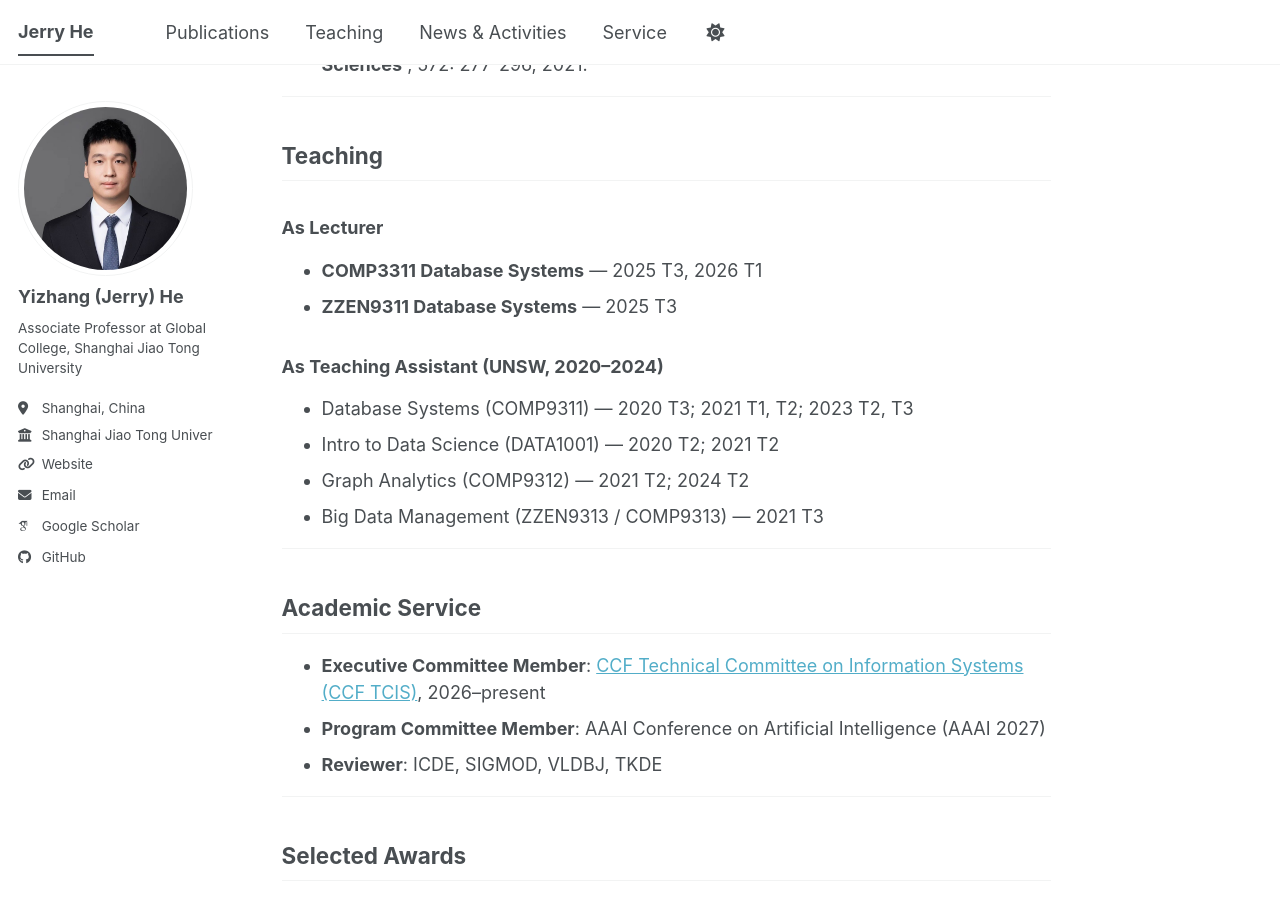
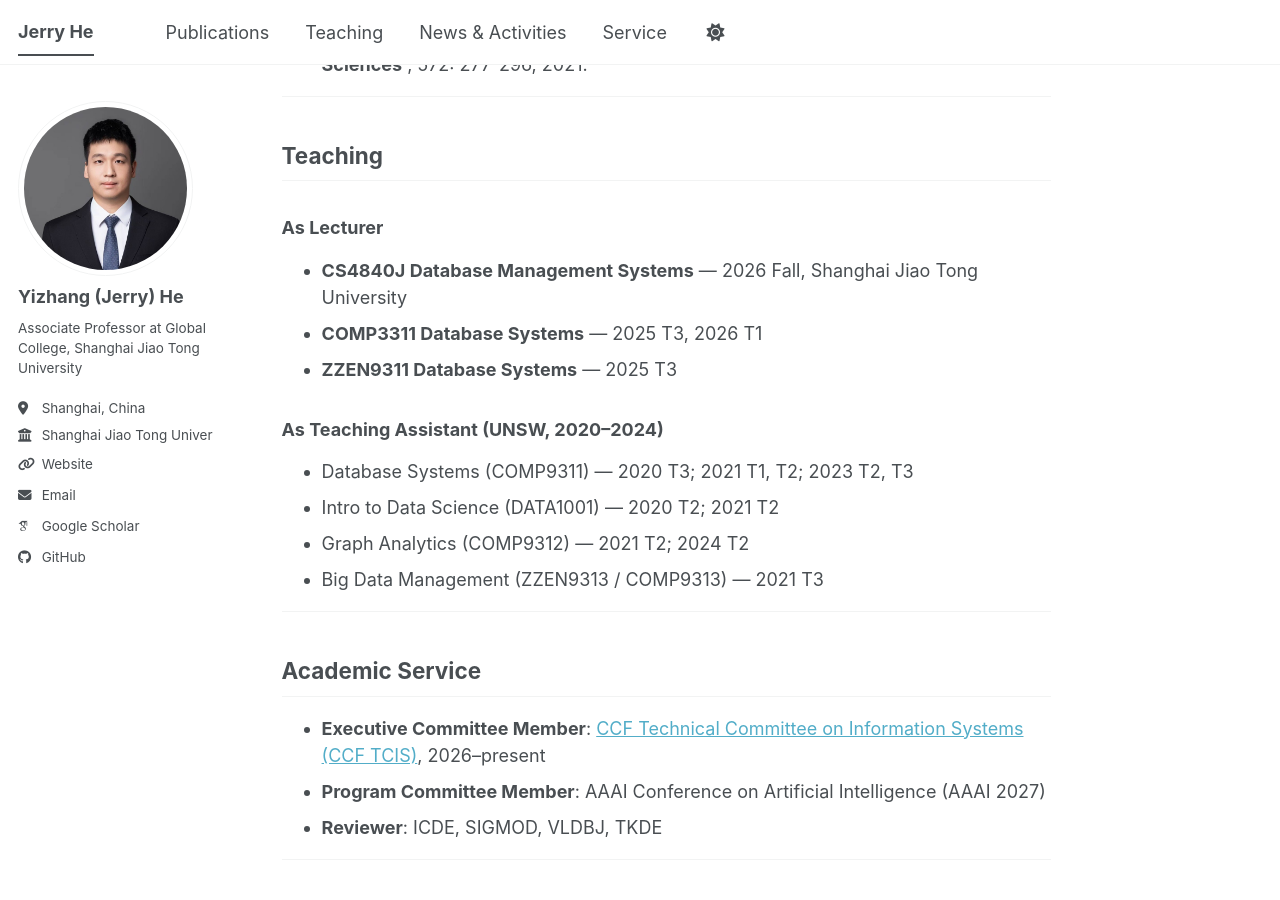
Before and after one commit to jerryUNSW/jerryUNSW.github.io, a Jekyll site: the page built from _pages/about.md, in a window 1280 px wide and 900 px high, scrolled down 3247 px. Built offline with Jekyll 4.4.1, drawn with Linux system fonts in a browser that asks for light colours; some web fonts are replaced; a script bundle is joined from its source files by our own code; library files that are not in the unit come from our copies.

Commit message:
Add SJTU database course to teaching

```diff
--- a/_pages/about.md
+++ b/_pages/about.md
@@ -62,6 +62,7 @@ Also available on [Google Scholar](https://scholar.google.com/citations?user=AeA
 ## <span id="teaching">Teaching</span>
 
 ### As Lecturer
+- **CS4840J Database Management Systems** — 2026 Fall, Shanghai Jiao Tong University
 - **COMP3311 Database Systems** — 2025 T3, 2026 T1
 - **ZZEN9311 Database Systems** — 2025 T3
 
```
